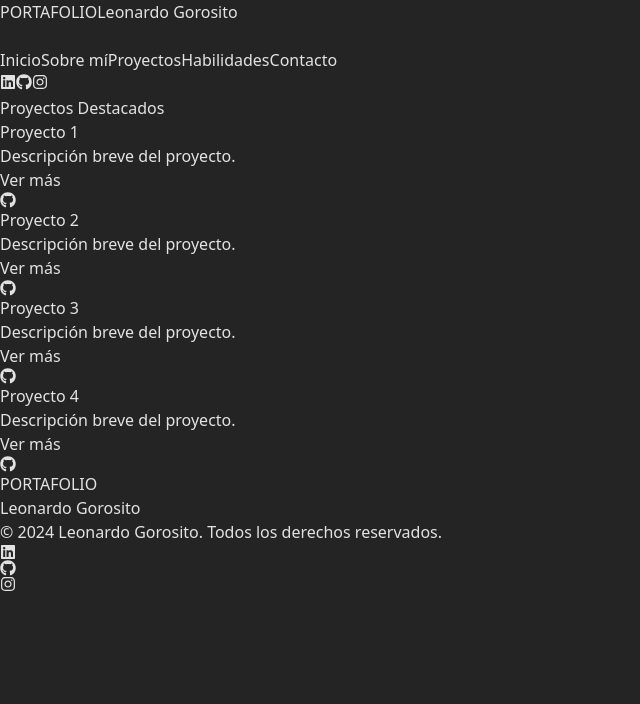
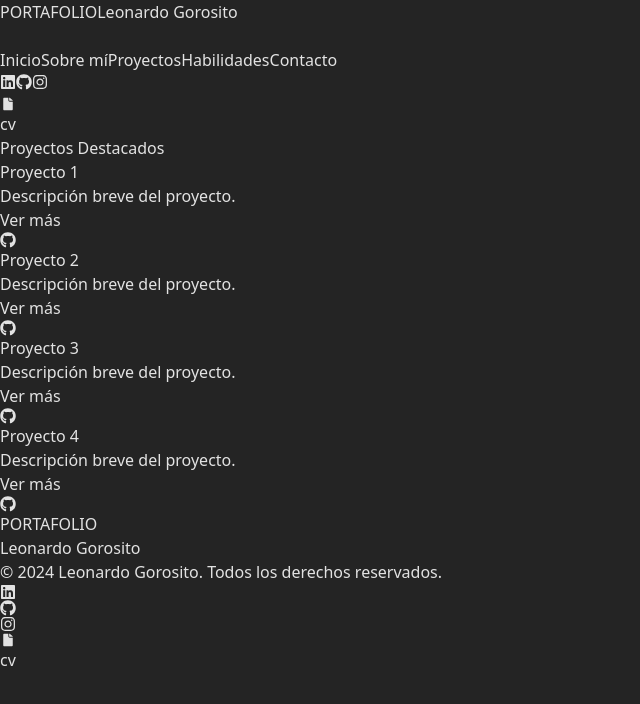
Before and after one commit to LeonardoGorosito/Portafolio, a React (Vite) app: page /Proyectos in a window 1280 px wide. Shown: the top 704 px of the page, without its empty margins (0-640 px from the left). Built offline with nearby package versions, Linux system fonts and the light colour scheme.

Commit message:
Agregando CV

```diff
--- a/src/Components/Footer/Footer.jsx
+++ b/src/Components/Footer/Footer.jsx
@@ -1,5 +1,6 @@
 import React from 'react'
 import { FaGithub, FaInstagram, FaLinkedin } from "react-icons/fa";
+import { IoIosDocument } from 'react-icons/io';
 import { Link } from 'react-router-dom';
 
 
@@ -29,6 +30,11 @@ const Footer = () => {
             <a href="https://www.instagram.com/goroo_leo/" className="text-white hover:text-gray-400 text-2xl sm:text-lg">
               <FaInstagram />
             </a>
+            <a href="/src/Assets-pdf/CURRICULUM VITAE.pdf" className="text-white hover:text-gray-400 text-2xl sm:text-lg">
+              <IoIosDocument /> cv
+            </a>
+
+
           </div>
       </div>
     </footer>
--- a/src/Components/NavBar/NavBar.jsx
+++ b/src/Components/NavBar/NavBar.jsx
@@ -3,6 +3,7 @@ import { FaGithub, FaInstagram, FaLinkedin } from "react-icons/fa";
 import { MdDarkMode } from "react-icons/md";
 import { Link } from 'react-router-dom';
 import Habilidades from '../Pages/Habilidades/Habilidades';
+import { IoIosDocument } from 'react-icons/io';
 
 
 const NavBar = () => {
@@ -44,6 +45,9 @@ const NavBar = () => {
           <a href="https://www.linkedin.com/in/leonardo-ezequiel-gorosito-9bb5a5182/" className="text-white hover:text-gray-400"><button><FaLinkedin /></button></a>
           <a href="https://github.com/LeonardoGorosito" className="text-white hover:text-gray-400"><button><FaGithub /></button></a>
           <a href="https://www.instagram.com/goroo_leo/" className="text-white hover:text-gray-400"><button><FaInstagram /></button></a>
+          <a href="/src/Assets-pdf/CURRICULUM VITAE.pdf" className="text-white hover:text-gray-400 text-2xl sm:text-lg">
+              <IoIosDocument />cv
+            </a>
         </div>
       </div>
       {isOpen && <div className="fixed inset-0 bg-black opacity-50 z-10" onClick={closeMenu}></div>}
--- a/src/Components/Pages/Proyectos.jsx
+++ b/src/Components/Pages/Proyectos.jsx
@@ -8,34 +8,42 @@ const Proyectos = () => {
         <h2 className="text-3xl font-bold mb-8">Proyectos Destacados</h2>
         <div className="grid grid-cols-1 md:grid-cols-2 gap-4 justify-items-center my-32">
 
-          <div className="max-w-xl w-1/2 bg-white
-           m-4 p-6 rounded-lg shadow-md">
+        <div className="max-w-xl w-1/2 bg-white m-4 p-6 rounded-lg shadow-md relative">
             <h3 className="text-xl font-bold text-black mb-2">Proyecto 1</h3>
             <p className="text-gray-700 mb-4">Descripción breve del proyecto.</p>
             <a href="https://example.com" className="text-blue-500 hover:underline">Ver más</a>
-            <a href='#'><span className='fixed text-black ml-20 mt-6'><FaGithub/></span></a>
+            <a href="#" className="absolute bottom-0 right-0 p-2 bg-gray-800 rounded-lg">
+              <span className="text-white"><FaGithub /></span>
+            </a>
           </div>
 
-          <div className="max-w-xl w-1/2 bg-white  m-4 p-6 rounded-lg shadow-md">
+
+          <div className="max-w-xl w-1/2 bg-white m-4 p-6 rounded-lg shadow-md relative">
             <h3 className="text-xl font-bold text-black mb-2">Proyecto 2</h3>
             <p className="text-gray-700 mb-4">Descripción breve del proyecto.</p>
             <a href="https://example.com" className="text-blue-500 hover:underline">Ver más</a>
-            <a href='#'><span className='fixed text-black ml-20 mt-6'><FaGithub/></span></a>
+            <a href="#" className="absolute bottom-0 right-0 p-2 bg-gray-800 rounded-lg">
+              <span className="text-white"><FaGithub /></span>
+            </a>
           </div>
 
-          <div className="max-w-xl w-1/2 bg-white m-4 p-6 rounded-lg shadow-md">
+          <div className="max-w-xl w-1/2 bg-white m-4 p-6 rounded-lg shadow-md relative">
             <h3 className="text-xl font-bold text-black mb-2">Proyecto 3</h3>
             <p className="text-gray-700 mb-4">Descripción breve del proyecto.</p>
             <a href="https://example.com" className="text-blue-500 hover:underline">Ver más</a>
-            <a href='#'><span className='fixed text-black ml-20 mt-6'><FaGithub/></span></a>
+            <a href="#" className="absolute bottom-0 right-0 p-2 bg-gray-800 rounded-lg">
+              <span className="text-white"><FaGithub /></span>
+            </a>
           </div>
 
 
-          <div className="max-w-xl w-1/2 bg-white m-4 p-6 rounded-lg shadow-md">
-            <h3 className="text-xl text-black font-bold mb-2">Proyecto 4</h3>
+          <div className="max-w-xl w-1/2 bg-white m-4 p-6 rounded-lg shadow-md relative">
+            <h3 className="text-xl font-bold text-black mb-2">Proyecto 4</h3>
             <p className="text-gray-700 mb-4">Descripción breve del proyecto.</p>
             <a href="https://example.com" className="text-blue-500 hover:underline">Ver más</a>
-            <a href='#'><span className='fixed text-black ml-20 mt-6'><FaGithub/></span></a>
+            <a href="#" className="absolute bottom-0 right-0 p-2 bg-gray-800 rounded-lg">
+              <span className="text-white"><FaGithub /></span>
+            </a>
           </div>
 
 
```
Also changed, not shown: 1 other file (tests, documents, lock files or other folders).
